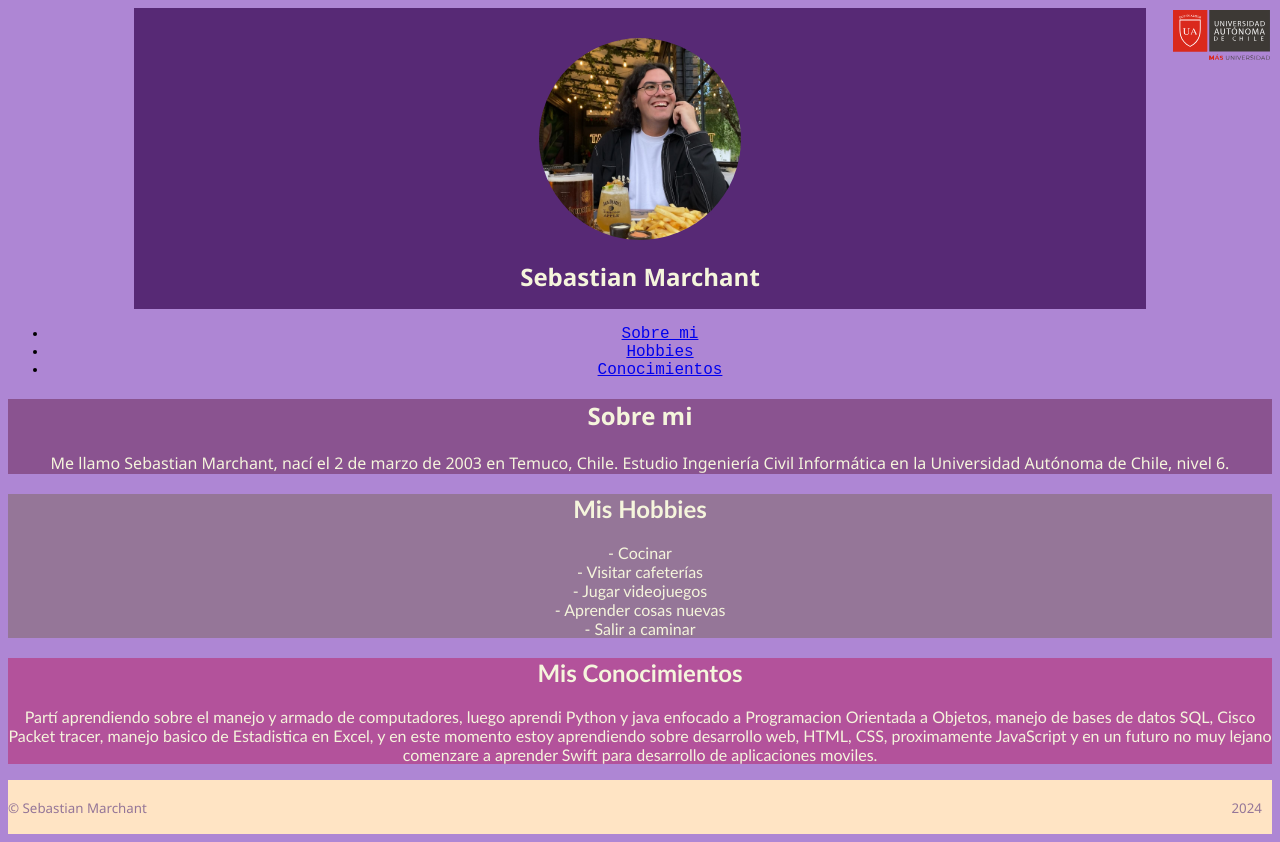
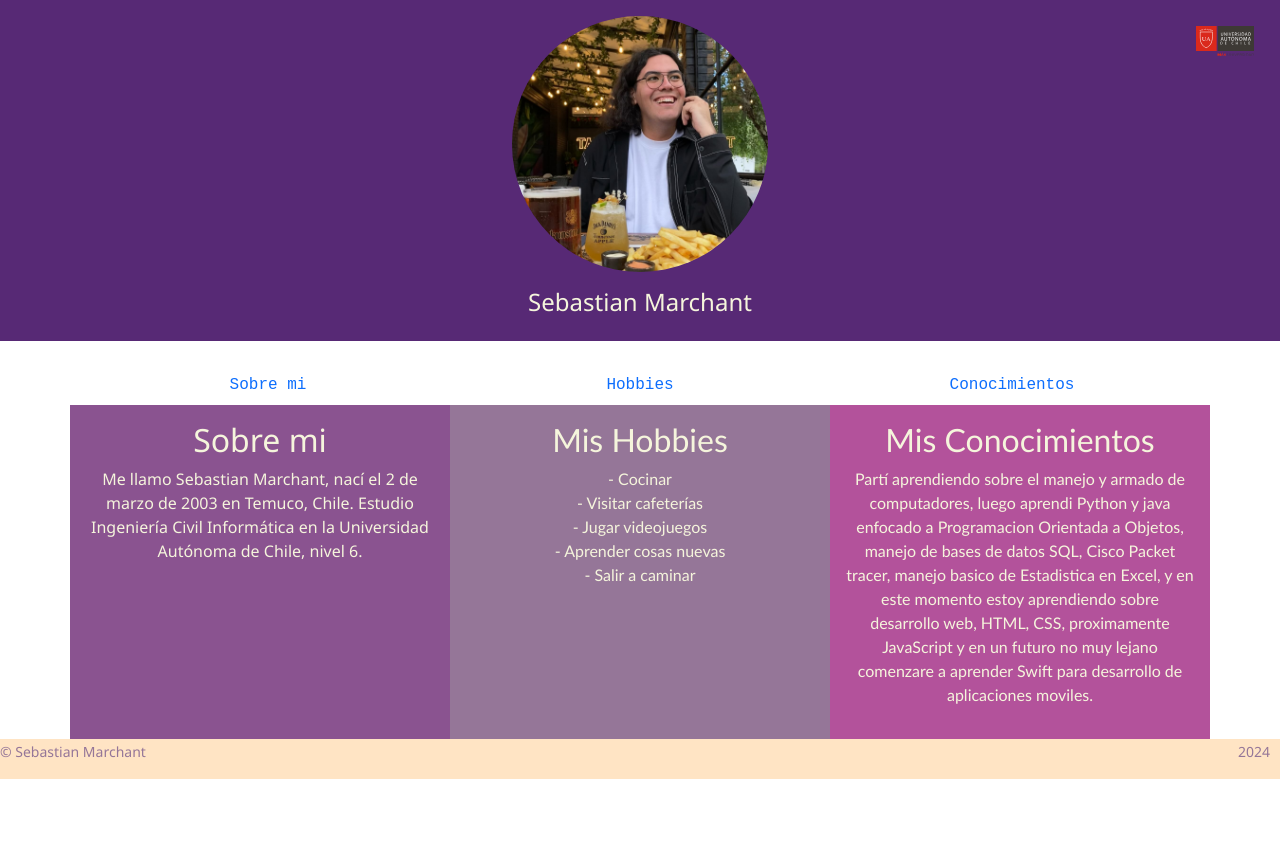
Before and after one commit to marcho2/presentacion, a plain HTML site: page index.html in a window 1280 px wide. After the commit the page ends 800 px from the top, so only its background shows below. Drawn offline with nearby package versions, Linux system fonts and the light colour scheme; a web font is replaced by a local one.

Commit message:
Update index.html
implementacion de bootstrap, y cambio de fuente

```diff
--- a/index.html
+++ b/index.html
@@ -5,26 +5,30 @@
     <meta name="viewport" content="width=device-width, initial-scale=1.0">
     <title>Presentación</title>
     <link rel="stylesheet" href="style.css">
+    <link href="https://cdn.jsdelivr.net/npm/bootstrap@5.3.3/dist/css/bootstrap.min.css" rel="stylesheet" integrity="sha384-QWTKZyjpPEjISv5WaRU9OFeRpok6YctnYmDr5pNlyT2bRjXh0JMhjY6hW+ALEwIH" crossorigin="anonymous">
+    <link rel="preconnect" href="https://fonts.googleapis.com">
+    <link rel="preconnect" href="https://fonts.gstatic.com" crossorigin>
+    <link href="https://fonts.googleapis.com/css2?family=New+Amsterdam&display=swap" rel="stylesheet">
 </head>
-<body>
-    <img class="logo-container" src="logo.svg" alt="Universidad Autónoma de Chile">
-    <header class="container">
-        <img src="foto.jpg" alt="Sebastian Marchant" class="foto">
+<body class="text-center text-light">
+    <header class="py-3 mb-4">
+        <img src="logo.svg" alt="Universidad Autónoma de Chile" class="position-absolute top-0 end-0 m-3 logo-container">
+        <img src="foto.jpg" alt="Sebastian Marchant" class="foto rounded-circle mb-3 mx-auto d-block">
         <h1 class="nombre">Sebastian Marchant</h1>
     </header>
-    <main>
-        <nav>
-            <ul>
-                <li><a href="#Sobre-mi">Sobre mi</a></li>
-                <li><a href="#hobbies">Hobbies</a></li>
-                <li><a href="#Conocimientos">Conocimientos</a></li>
-            </ul>
+    <main class="container">
+        <nav class="nav nav-pills nav-justified">
+            <a class="nav-link" aria-current="page" href="#Sobre-mi">Sobre mi</a>
+            <a class="nav-link" href="#hobbies">Hobbies</a>
+            <a class="nav-link" href="#Conocimientos">Conocimientos</a>
         </nav>
-        <article id="Sobre-mi" class="presentacion">
+
+        <div class="row">
+            <article id="Sobre-mi" class="col-md-4 presentacion p-3">
                 <h2>Sobre mi</h2>
                 <p>Me llamo Sebastian Marchant, nací el 2 de marzo de 2003 en  Temuco, Chile. Estudio Ingeniería Civil Informática en la Universidad Autónoma de Chile, nivel 6.</p>
             </article>
-        <article id="hobbies" class="hobbies">
+            <article id="hobbies" class="col-md-4 hobbies p-3">
                 <h2>Mis Hobbies</h2>
                 <p>- Cocinar <br>
                    - Visitar cafeterías <br>
@@ -33,14 +37,16 @@
                    - Salir a caminar
                 </p>
             </article>
-        <article id="Conocimientos" class="aprendizaje">
+            <article id="Conocimientos" class="col-md-4 aprendizaje p-3">
                 <h2>Mis Conocimientos</h2>
                 <p>Partí aprendiendo sobre el manejo y armado de computadores, luego aprendi Python y java enfocado a Programacion Orientada a Objetos, manejo de bases de datos SQL, Cisco Packet tracer, manejo basico de Estadistica en Excel, y en este momento estoy aprendiendo sobre desarrollo web, HTML, CSS, proximamente JavaScript y en un futuro no muy lejano comenzare a aprender Swift para desarrollo de aplicaciones moviles. </p>
             </article>
+        </div>
     </main>
     <footer>
         <p><small>© Sebastian Marchant</small></p>
         <p class="año"><small>2024</small></p>
     </footer>
+    <script src="https://cdn.jsdelivr.net/npm/bootstrap@5.3.3/dist/js/bootstrap.bundle.min.js" integrity="sha384-YvpcrYf0tY3lHB60NNkmXc5s9fDVZLESaAA55NDzOxhy9GkcIdslK1eN7N6jIeHz" crossorigin="anonymous"></script>
 </body>
 </html>
```
Lines whose indentation alone changed are shown as unchanged.
